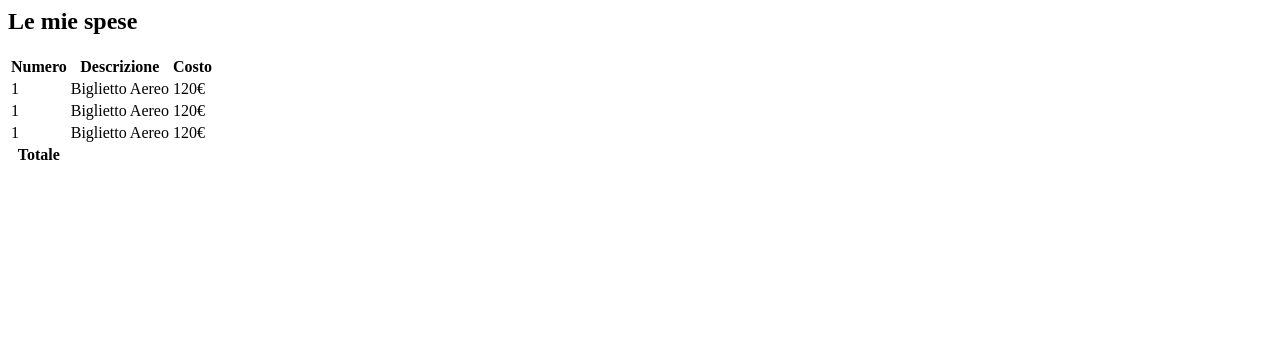
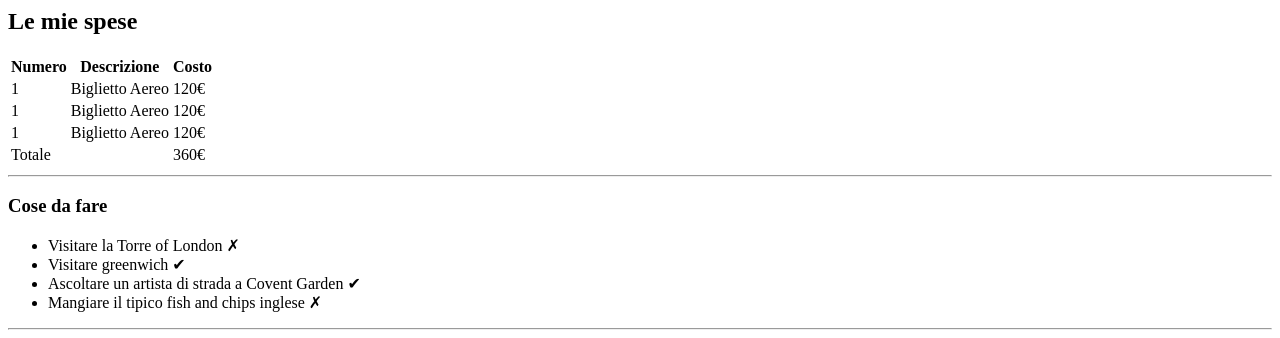
Before and after one commit to Martino888/html-london-trip, a plain HTML site: page index.html in a window 1280 px wide. Shown: the part 706-1044 px from the top of the page. Before the commit the page ends 881 px from the top, so only its background shows below. Drawn offline with Linux system fonts and the light colour scheme.

Commit message:
lista cose da fare

```diff
--- a/index.html
+++ b/index.html
@@ -31,11 +31,21 @@
                 <tr><td>1</td><td>Biglietto Aereo</td><td>120€</td>
             </tbody>
             <tfoot>
-                <tr><th>Totale</th></tr>
-
-
+                <tr><td colspan="2">Totale</td><td colspan="2">360€</td></tr>
             </tfoot>
-            </table>
+        </table>
     </section>
+    <hr>
+    <!--Lista cose da fare -->
+    <section>
+        <h3>Cose da fare</h3>
+        <ul>
+            <li>Visitare la Torre of London &#10007</li>
+            <li>Visitare greenwich &#10004</li>
+            <li>Ascoltare un artista di strada a Covent Garden &#10004</li>
+            <li>Mangiare il tipico fish and chips inglese &#10007</li>
+        </ul>
+    </section>
+    <hr>
 </body>
 </html>
```
